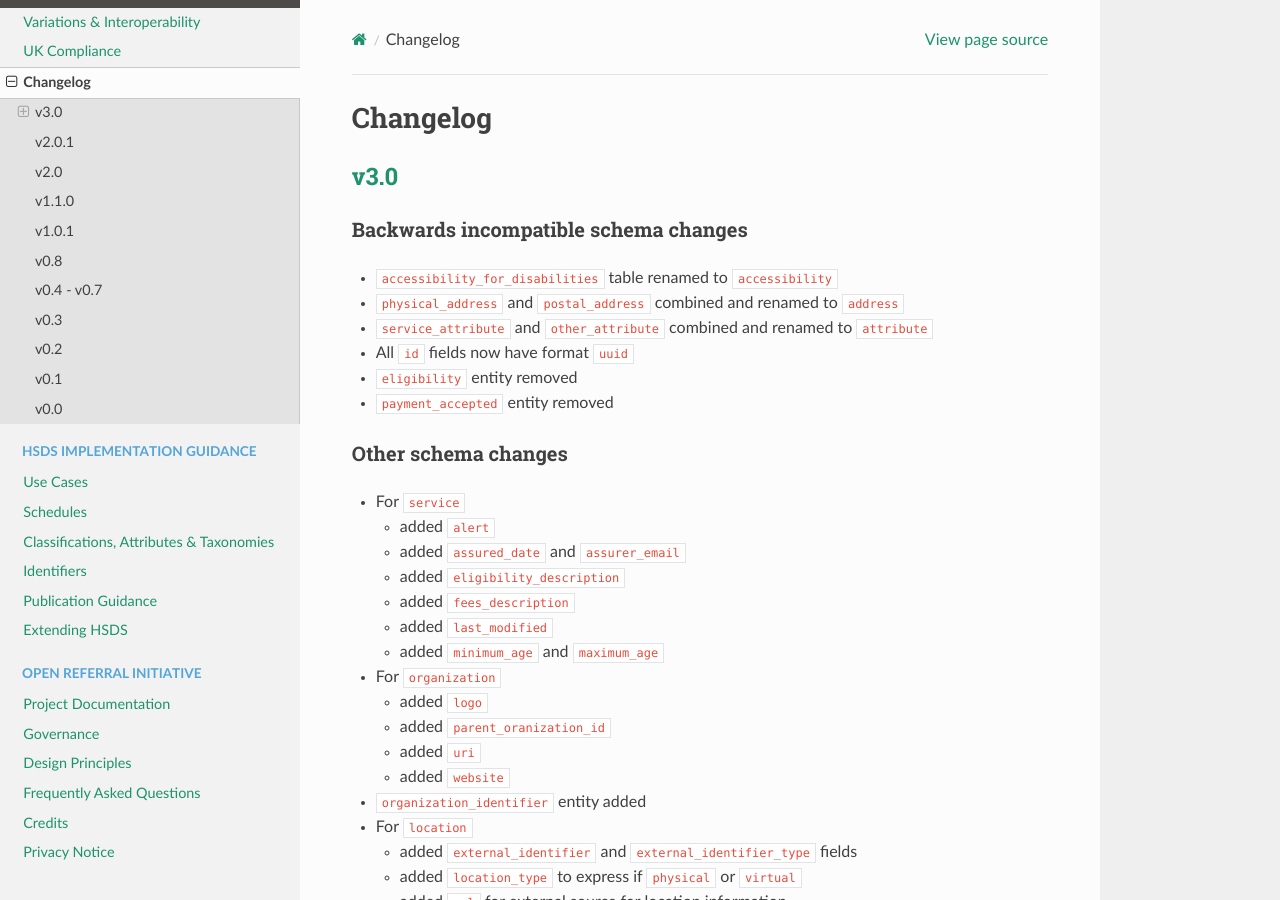
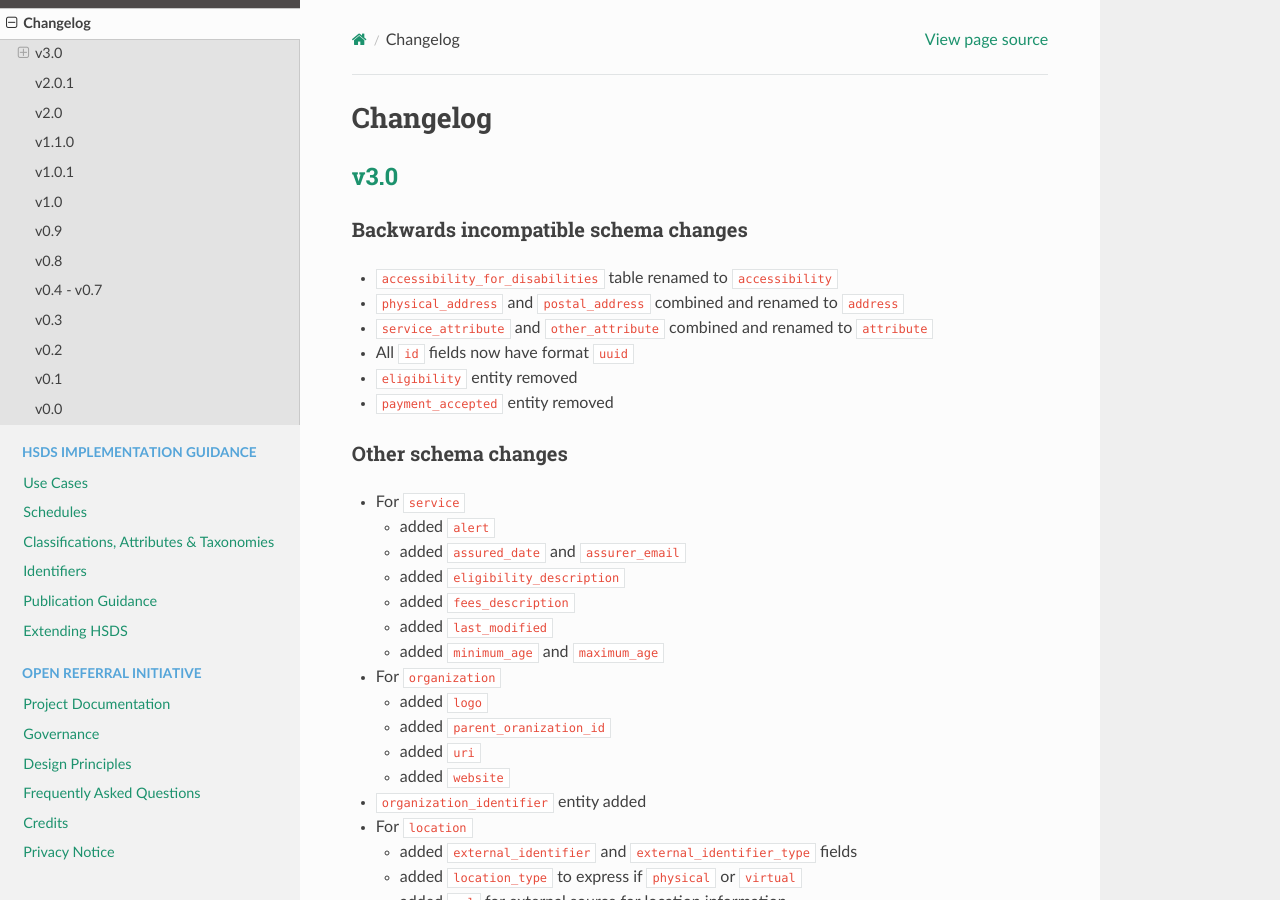
Before and after one commit to openreferral/specification, a Sphinx documentation site: the page built from docs/hsds/changelog.md, in a window 1280 px wide and 900 px high. Built offline with Sphinx 7.4.7 and the Read the Docs theme 2.0.0, drawn with Linux system fonts in a browser that asks for light colours; a script that is not in the unit is left out; comment, search, counter and statistics services are not loaded.

Commit message:
header fixes

```diff
--- a/docs/hsds/changelog.md
+++ b/docs/hsds/changelog.md
@@ -113,12 +113,12 @@
 * Bug fixes to schema and documentation
 * Removed redundant documentation pages
 
-[v1.0](https://docs.google.com/document/d/1dkipRm_YL3K28oTSG-NFZRMHYiv10ZZJzJlakZglOyc/edit?usp=sharing)
+## [v1.0](https://docs.google.com/document/d/1dkipRm_YL3K28oTSG-NFZRMHYiv10ZZJzJlakZglOyc/edit?usp=sharing)
 
 * Final version
 * Changed relationship between location and service from 1:n to n:m
 
-[v0.9](https://docs.google.com/document/d/1jbgO92cPAUygQI-0_DtLXrdPQKbPNNIkxDr-3WvdFNE/edit?usp=sharing)
+## [v0.9](https://docs.google.com/document/d/1jbgO92cPAUygQI-0_DtLXrdPQKbPNNIkxDr-3WvdFNE/edit?usp=sharing)
 
 * Changes based on public comments in v0.8 include:
     - revising revising schedule entities and attributes  as recommended,
```
